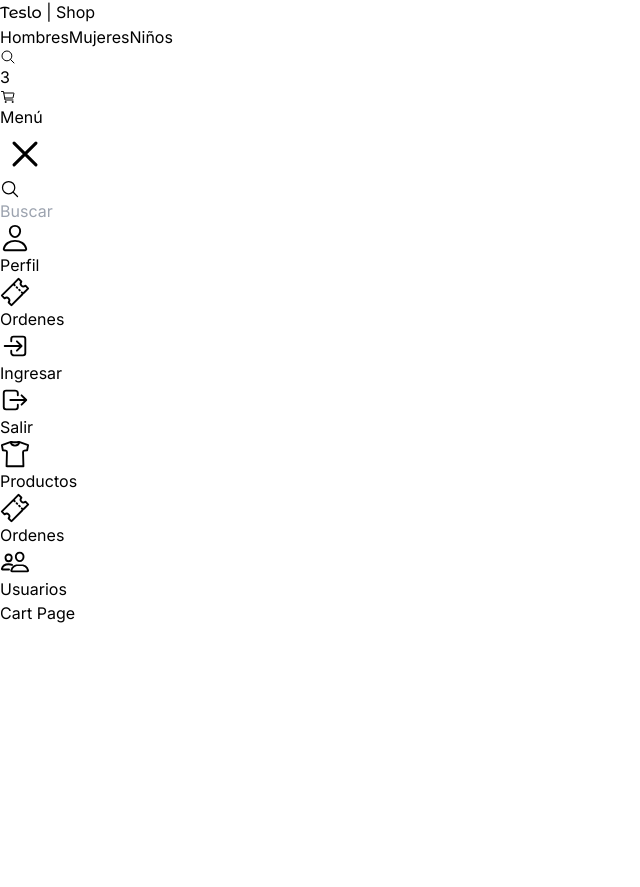
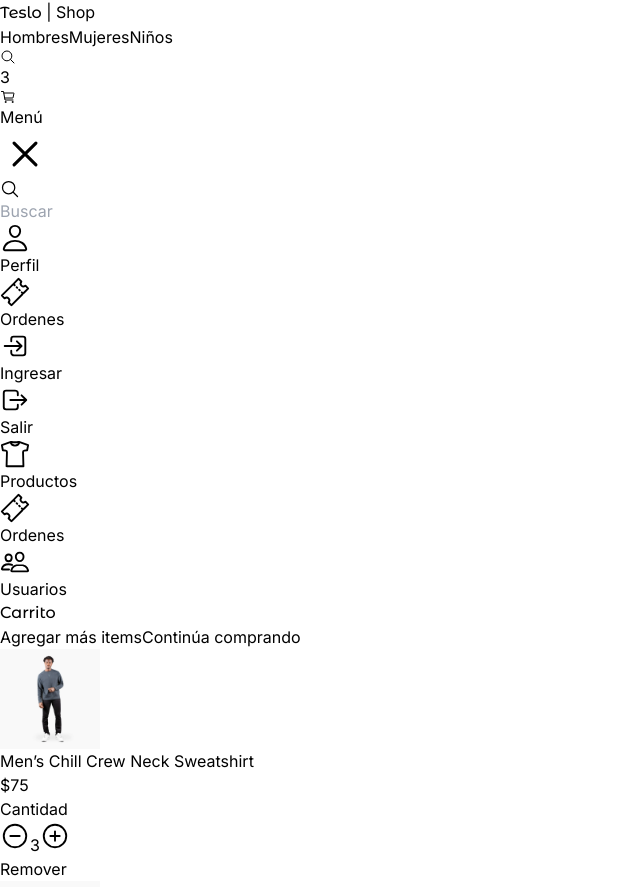
Before and after one commit to nca1478/teslo-shop, a Next.js app: page /cart in a window 1280 px wide. Shown: the top 887 px of the page, without its empty margins (0-640 px from the left). Before the commit the page ends 800 px from the top, so only its background shows below. Built offline with nearby package versions, Linux system fonts and the light colour scheme.

Commit message:
215. Pantalla carrito de compras

```diff
--- a/src/app/(shop)/cart/page.tsx
+++ b/src/app/(shop)/cart/page.tsx
@@ -1,7 +1,55 @@
+import Link from "next/link";
+import { QuantitySelector, Title } from "@/components";
+import { initialData } from "@/seed/seed";
+import Image from "next/image";
+
+const productsInCart = [
+  initialData.products[0],
+  initialData.products[1],
+  initialData.products[2],
+];
+
 export default function CartPage() {
   return (
-    <div>
-      <h1 className="text-5xl">Cart Page</h1>
+    <div className="flex justify-center items-center mb-72 px-10 sm:px-0">
+      <div className="flex flex-col w-[1000px]">
+        <Title title="Carrito" />
+
+        <div className="grid grid-cols-1 sm:grid-cols-2 gap-10">
+          {/* Carrito */}
+          <div className="flex flex-col mt-5">
+            <span className="text-xl">Agregar más items</span>
+            <Link href="/" className="underline mb-5">
+              Continúa comprando
+            </Link>
+
+            {/* Items */}
+            {productsInCart.map((product) => (
+              <div key={product.slug} className="flex mb-5">
+                <Image
+                  src={`/products/${product.images[0]}`}
+                  width={100}
+                  height={100}
+                  style={{
+                    width: "100px",
+                    height: "100px",
+                  }}
+                  alt={product.title}
+                  className="mr-5 rounded"
+                />
+
+                <div>
+                  <p>{product.title}</p>
+                  <p>${product.price}</p>
+                  <QuantitySelector quantity={3} />
+
+                  <button className="underline mt-3">Remover</button>
+                </div>
+              </div>
+            ))}
+          </div>
+        </div>
+      </div>
     </div>
   );
 }
```
